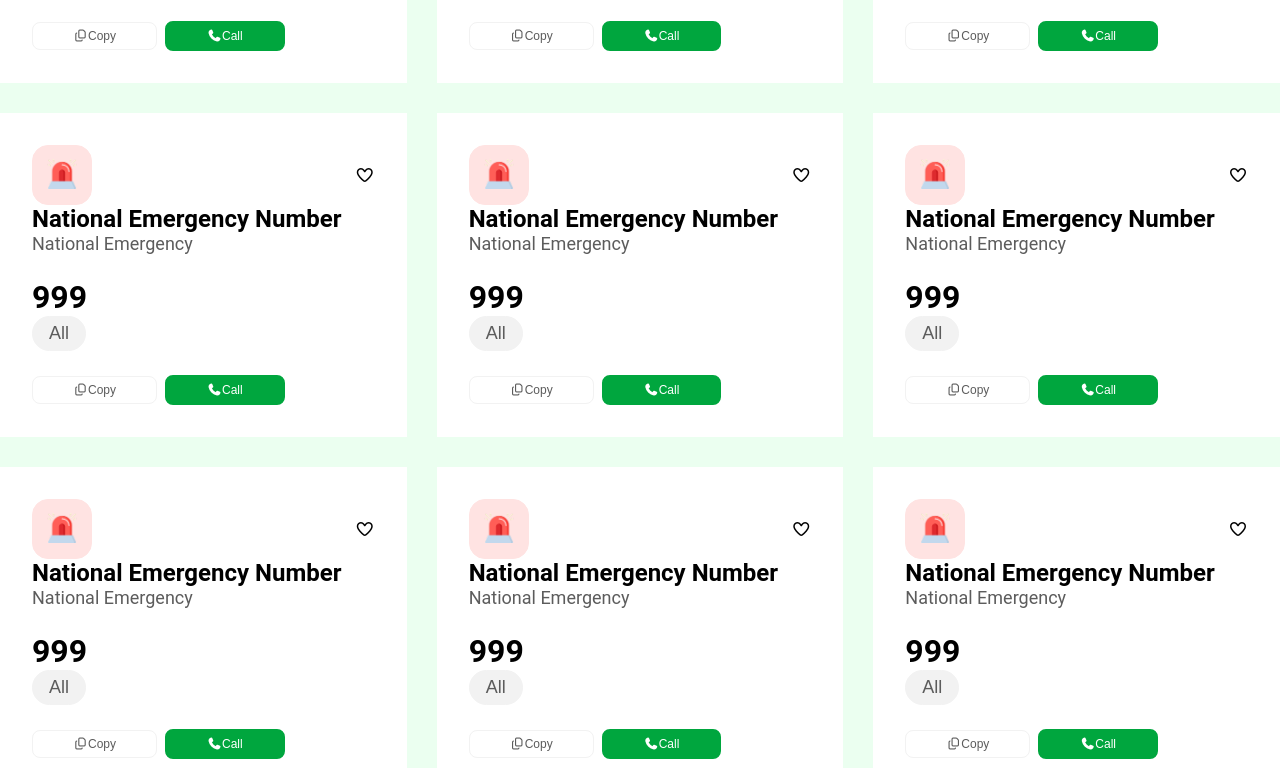
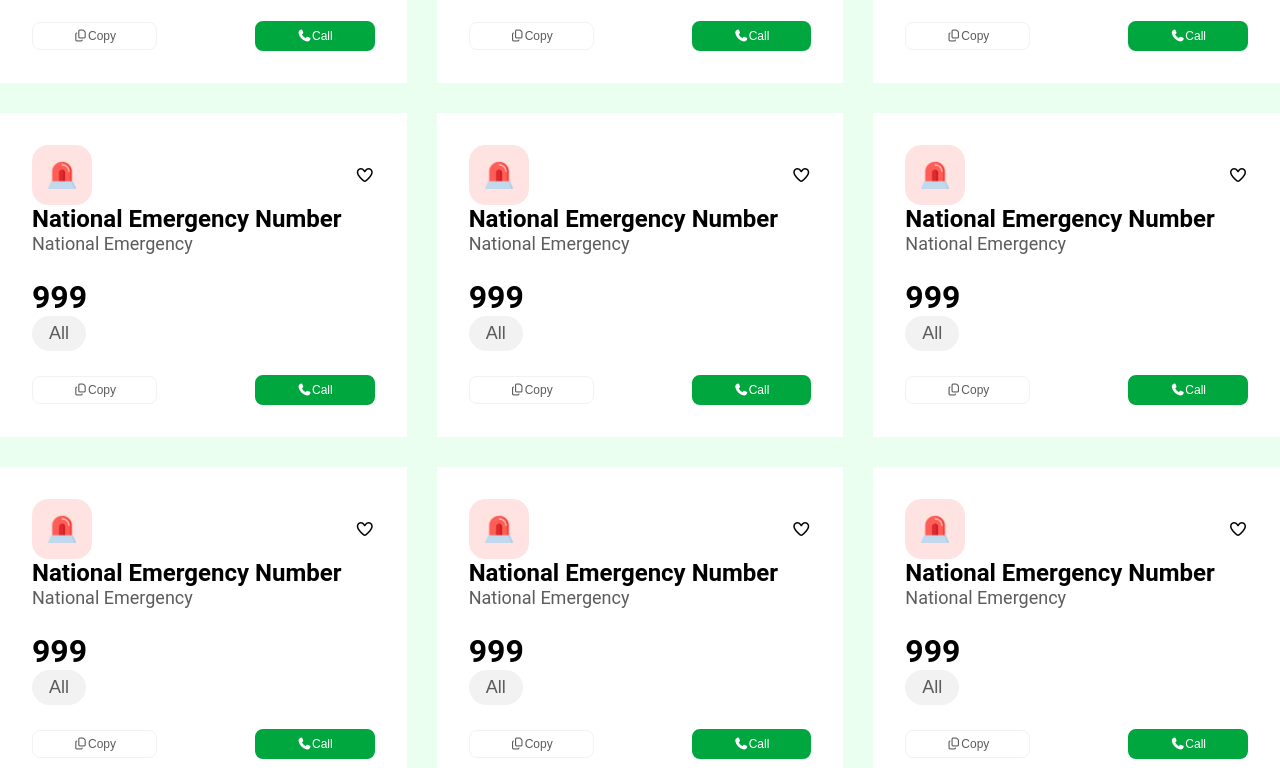
Before and after one commit to mahfujur360/Emergency-Hotline-Assignment5, a plain HTML site: page index.html in a window 1280 px wide. Shown: the part 532-1300 px from the top of the page. Drawn offline with Linux system fonts and the light colour scheme.

Commit message:
java add 1

```diff
--- a/style/style.css
+++ b/style/style.css
@@ -107,8 +107,8 @@ main{
 .Number-dial{
   margin-top: 24px;
   display: flex;
-  gap: 8px;
   align-items: center;
+  justify-content: space-between;
 }
 .btn-emergency{
   background-color: #FFE3E2;
```
